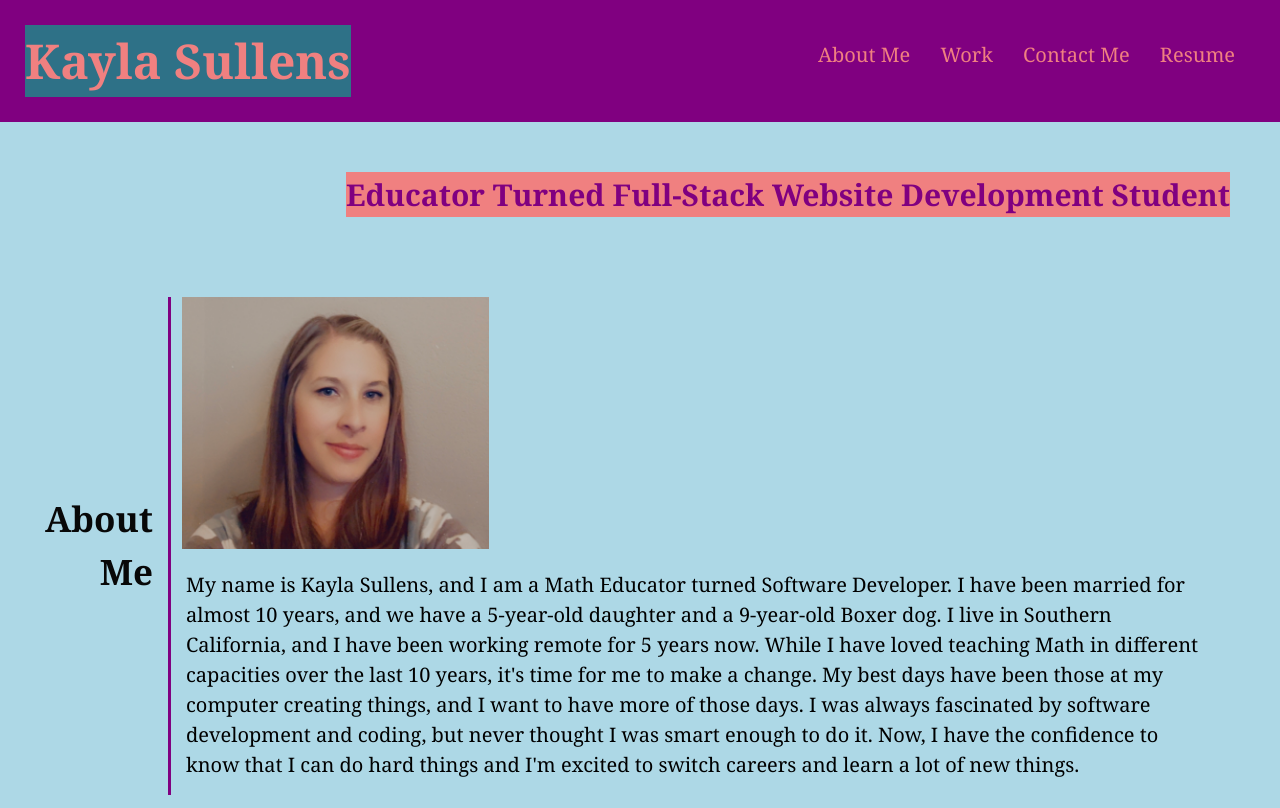
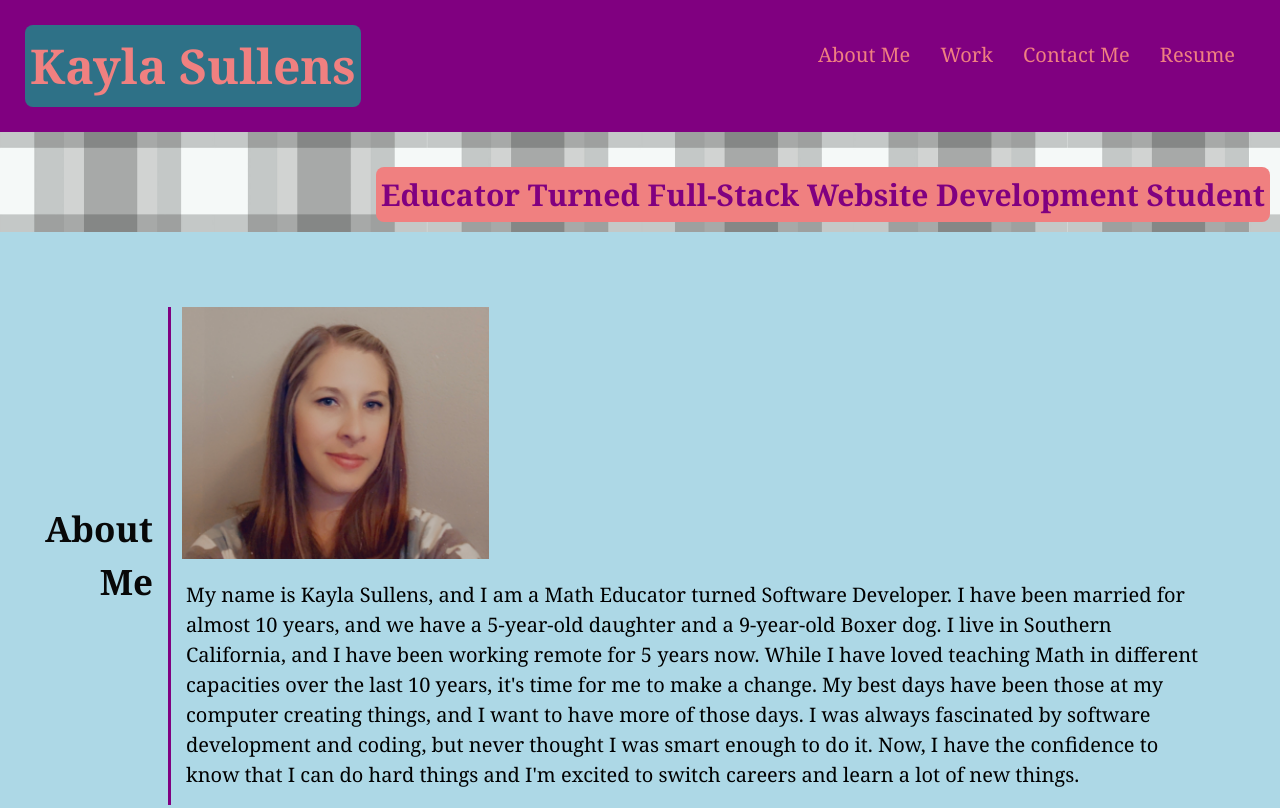
Before and after one commit to Kayla-Sullens/Portfolio, a plain HTML site: page index.html in a window 1280 px wide. Shown: the top 808 px of the page. Drawn offline with Linux system fonts and the light colour scheme.

```diff
--- a/assets/styles.css
+++ b/assets/styles.css
@@ -29,6 +29,8 @@ p {
     display: inline-block;
     font-size: 48px;
     background-color: rgb(46, 113, 135);
+    padding: 5px;
+    border-radius: 8px;
 }
 
 .header nav {
@@ -70,9 +72,10 @@ section {
     height: 100px;
     width: 100%;
     margin-bottom: 25px;
-    background-image: url('./assets/plaid.jpg');
+    background-image: url('./plaid.jpg');
     background-size: cover;
     background-position: center;
+    position: relative;
 }
 
 .hero h2 {
@@ -81,6 +84,11 @@ section {
     color: purple;
     float: right;
     background-color: lightcoral;
+    padding: 5px;
+    border-radius: 8px;
+    position: absolute;
+    bottom: 10px;
+    right: 10px;
 }
 
 .section {
--- a/index.html
+++ b/index.html
@@ -32,7 +32,7 @@
         <h2> Educator Turned Full-Stack Website Development Student</h2>
     </section>
 
-    <section class ="section">
+    <section class ="section" id="about-me">
             <h2 class= "section-header">About Me</h2>
                 <div class="flex-row">
                     <figure id="profile-picture">
@@ -53,7 +53,7 @@
                 </div>
         </section>
 
-        <section class ="section">
+        <section class ="section" id="work">
             <h2 class= "section-header">Work</h2>
                 <div class="flex-row2">
                     <div class="main project">
@@ -82,7 +82,7 @@
                 </div>
         </section>
 
-        <section class="section">
+        <section class="section" id="contact-me">
             <h2 class= "section-header">Contact Me</h2>
                 <div class="flex-row ul">
                     <ul>
```
